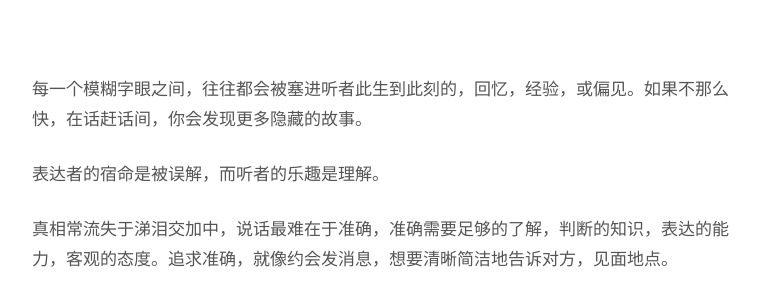
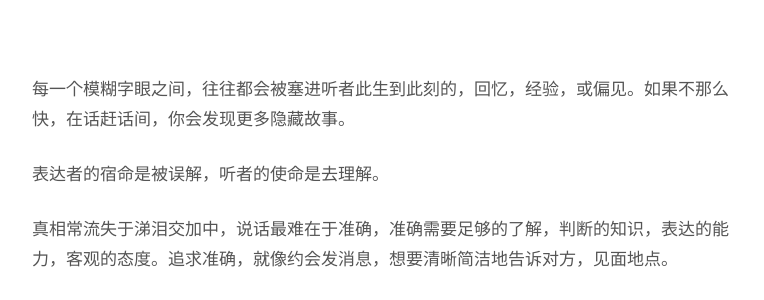
Before and after one commit to WillWang-X/willwang-x.github.io, a Jekyll site: the page built from _posts/blogs/2021-06-01-understanding-and-misunderstanding.md, in a window 1280 px wide. Shown: the part 266-566 px from the top of the page, without its empty margins (258-1022 px from the left). Built offline with Jekyll 4.4.1, drawn with Linux system fonts in a browser that asks for light colours.

Commit message:
Improve readablity

```diff
--- a/_posts/blogs/2021-06-01-understanding-and-misunderstanding.md
+++ b/_posts/blogs/2021-06-01-understanding-and-misunderstanding.md
@@ -16,9 +16,9 @@ published: true
 <br>
 <br>
 
-每一个模糊字眼之间，往往都会被塞进听者此生到此刻的，回忆，经验，或偏见。如果不那么快，在话赶话间，你会发现更多隐藏的故事。
+每一个模糊字眼之间，往往都会被塞进听者此生到此刻的，回忆，经验，或偏见。如果不那么快，在话赶话间，你会发现更多隐藏故事。
 
-表达者的宿命是被误解，而听者的乐趣是理解。
+表达者的宿命是被误解，听者的使命是去理解。
 
 真相常流失于涕泪交加中，说话最难在于准确，准确需要足够的了解，判断的知识，表达的能力，客观的态度。追求准确，就像约会发消息，想要清晰简洁地告诉对方，见面地点。
 
```
